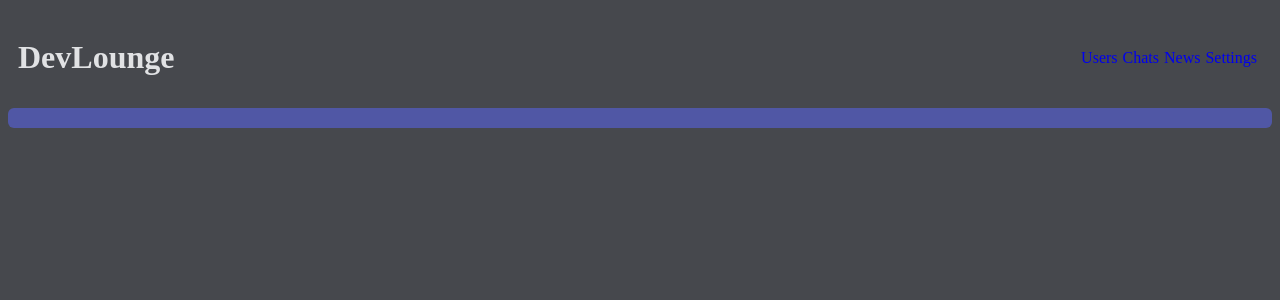
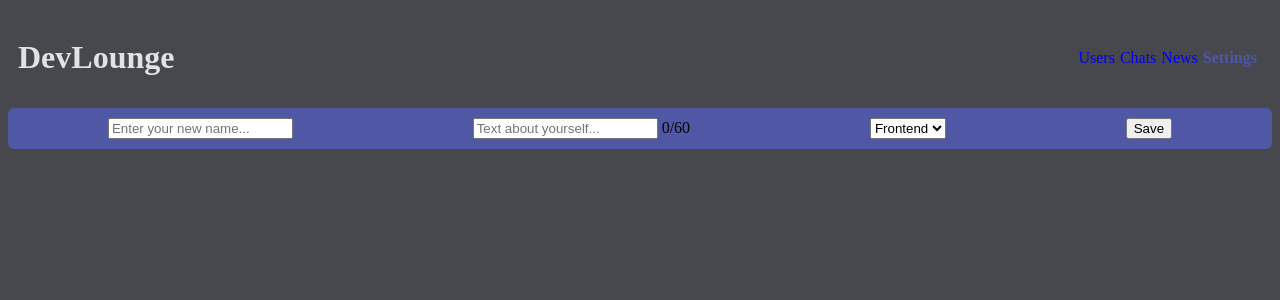
Before and after one commit to SoslanMorgoev/devlounge, a React (Vite) app: page /settings in a window 1280 px wide. Shown: the top 300 px of the page. Built offline with nearby package versions, Linux system fonts and the light colour scheme.

Commit message:
Add settings page with profile form

```diff
--- a/src/App.tsx
+++ b/src/App.tsx
@@ -4,6 +4,7 @@ import ProfilePage from "./pages/ProfilePage";
 import ChatPage from "./pages/ChatPage";
 import { Header } from "./components/Header";
 import { ChatsPage } from "./pages/ChatsPage";
+import { SettingsPage } from "./pages/SettingsPage";
 
 function App() {
   return (
@@ -15,6 +16,7 @@ function App() {
           <Route path="/profile/:id" element={<ProfilePage />} />
           <Route path="/chat/:id" element={<ChatPage />} />
           <Route path="/chats" element={<ChatsPage />} />
+          <Route path="/settings" element={<SettingsPage />} />
         </Routes>
       </main>
 
--- a/src/components/Header.tsx
+++ b/src/components/Header.tsx
@@ -10,7 +10,7 @@ export function Header() {
                         <li><NavLink to="/">Users</NavLink></li>
                         <li><NavLink to="/chats">Chats</NavLink></li>
                         <li><NavLink to="/">News</NavLink></li>
-                        <li><NavLink to="/">Settings</NavLink></li>
+                        <li><NavLink to="/settings">Settings</NavLink></li>
 
                     </ul>
                 </nav>
--- a/src/index.css
+++ b/src/index.css
@@ -6,6 +6,7 @@
   --me: #9af0312c;
   --them: #edd14520;
   --chatsList: #959be0;
+  --issue: #f60a0ad6;
 }
 body {
   background: var(--bg);
@@ -204,6 +205,24 @@ main {
 .title {
   font-size: 2rem;
 }
+.profileForm {
+  display: flex;
+  flex-direction: column;
+}
+.draftForProfile {
+  display: flex;
+  justify-content: space-around;
+}
+.draftForProfile label {
+  padding: auto;
+}
+.profileInformation {
+  font-family: Arial, Helvetica, sans-serif;
+}
+.red {
+  color: var(--issue);
+}
+
 @media (max-width: 600px) {
   .title {
     font-size: 1.4rem;
--- /dev/null
+++ b/src/pages/SettingsPage.tsx
@@ -0,0 +1,47 @@
+import { useState } from "react"
+import { useProfileStore } from "../store/profileStore";
+import type { Category } from "../types";
+export function SettingsPage() {
+    const [inputName, setInputName] = useState("");
+    const [draftStatus, setDraftStatus] = useState("");
+    const [draftCategory, setDraftCategory] = useState<Category>("frontend");
+    const setProfile = useProfileStore((state) => state.addToProfile);
+    const profile = useProfileStore((state) => state.profile);
+
+
+    return (
+        <article className="profileForm">
+            <div className="draftForProfile">
+                <label>
+                    <input value={inputName} placeholder="Enter your new name..." onChange={(e) => setInputName(e.target.value)} />
+                </label>
+
+                <label className={draftStatus.length > 50 ? "red" : "none"}>
+                    <input value={draftStatus} placeholder="Text about yourself..." onChange={(e) => setDraftStatus(e.target.value)} /> {draftStatus.length}/60
+                </label>
+
+                <select value={draftCategory} onChange={(e) => setDraftCategory(e.target.value as Category)}>
+                    <option value={"frontend"}>Frontend</option>
+                    <option value={"backend"}>Backend</option>
+                    <option value={"fullstack"}>Fullstack</option>
+                </select>
+                <button onClick={() => {
+                    if (!inputName.trim() || !draftStatus || draftStatus.length > 60) return;
+                    setProfile({ id: crypto.randomUUID(), name: inputName.trim().charAt(0).toUpperCase() + inputName.slice(1).toLowerCase(), category: draftCategory, status: draftStatus });
+                    setInputName("");
+                    setDraftStatus("");
+                }}>Save</button>
+            </div>
+
+            {draftStatus.length > 60 && <p>You rich the limit of characters</p>}
+            {profile.name.length > 0 && <div className="profileInformation">
+
+                <ul>
+                    <li>Name: {profile.name}</li>
+                    <li>Position: {profile.category}</li>
+                    <li>Status: {profile.status}</li>
+                </ul>
+            </div>}
+        </article>
+    )
+}
--- /dev/null
+++ b/src/store/profileStore.ts
@@ -0,0 +1,25 @@
+import { create } from "zustand";
+import type { Category } from "../types";
+import { persist } from "zustand/middleware";
+
+export type Profile = {
+  id: string;
+  name: string;
+  category: Category;
+  status: string;
+};
+type ProfileStore = {
+  profile: Profile;
+  addToProfile: (newProfile: Profile) => void;
+};
+
+export const useProfileStore = create<ProfileStore>()(
+  persist(
+    (set) => ({
+      profile: { id: "", name: "", category: "frontend", status: "" },
+      addToProfile: (newProfile: Profile) =>
+        set(() => ({ profile: newProfile })),
+    }),
+    { name: "profileStore" },
+  ),
+);
```
